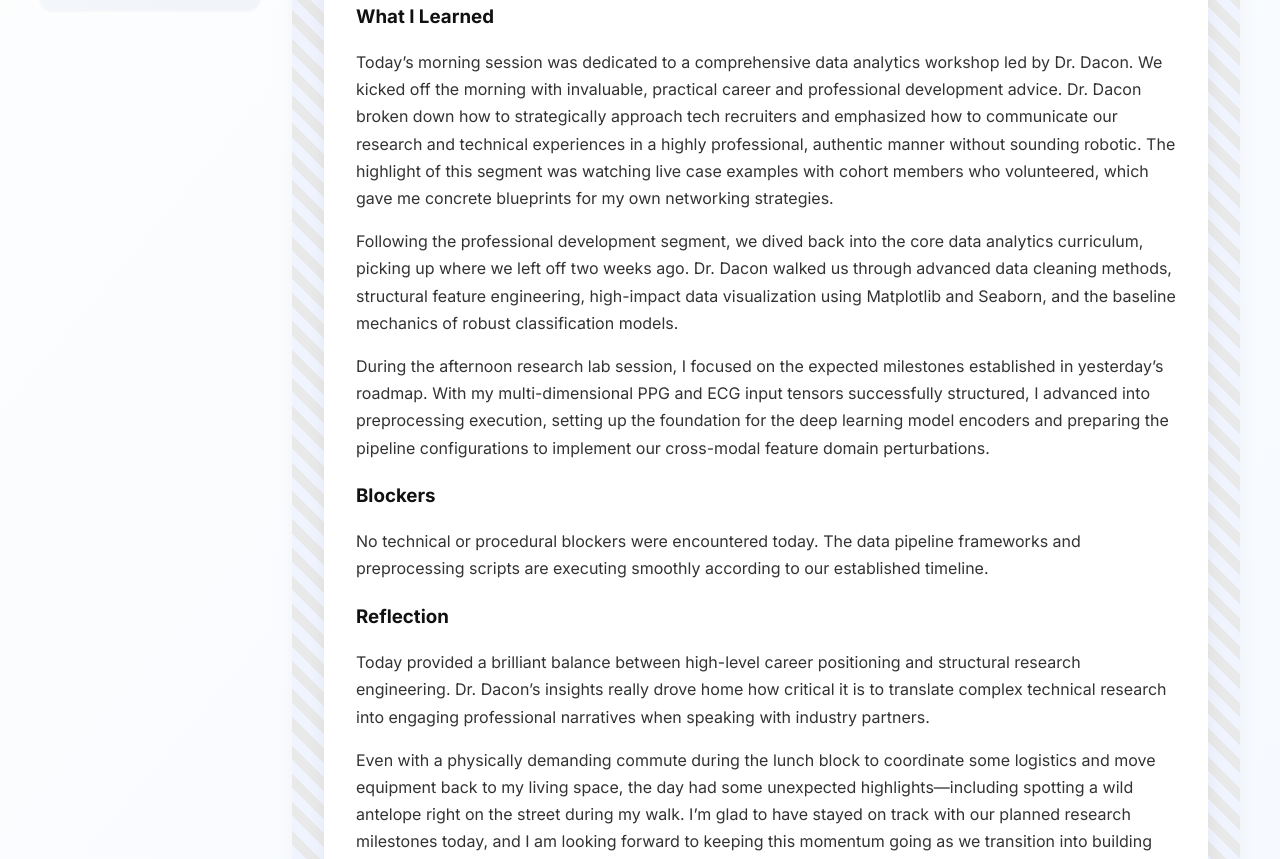
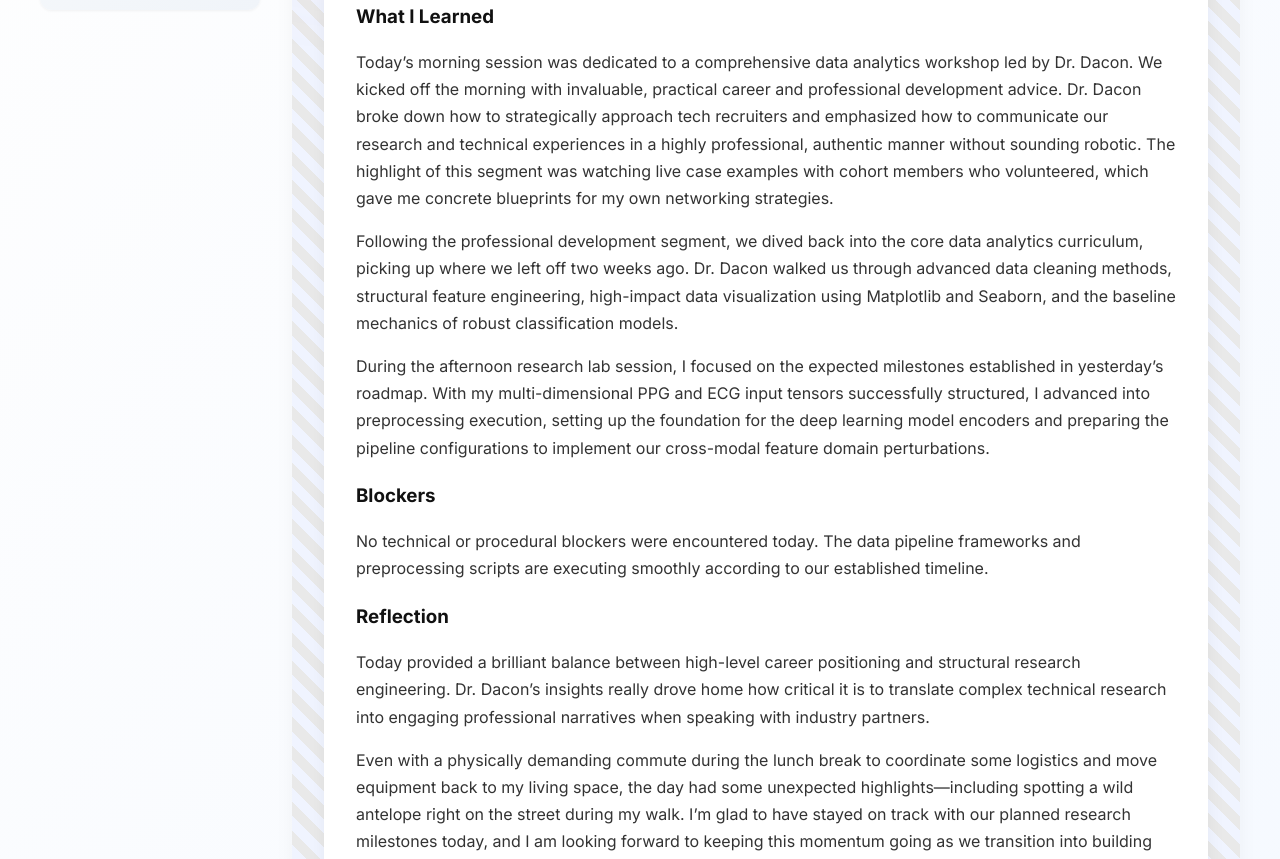
Before and after one commit to Kosiso7-og/Kosiso7-ogceamls26.github.io, a Jekyll site: the page built from _posts/2026-06-24-day-22.md, in a window 1280 px wide. Shown: the part 385-1244 px from the top of the page. Built offline with Jekyll 4.4.1, drawn with Linux system fonts in a browser that asks for light colours; some of the changed text lies outside the part shown.

Commit message:
Fix minor typos in day 22 workshop notes

```diff
--- a/_posts/2026-06-24-day-22.md
+++ b/_posts/2026-06-24-day-22.md
@@ -6,7 +6,7 @@ permalink: /day22.html
 tags: ["research-log", "workshop", "data-analytics", "career-development", "in-person"]
 
 what_i_learned: |
-  Today's morning session was dedicated to a comprehensive data analytics workshop led by Dr. Dacon. We kicked off the morning with invaluable, practical career and professional development advice. Dr. Dacon broken down how to strategically approach tech recruiters and emphasized how to communicate our research and technical experiences in a highly professional, authentic manner without sounding robotic. The highlight of this segment was watching live case examples with cohort members who volunteered, which gave me concrete blueprints for my own networking strategies.
+  Today's morning session was dedicated to a comprehensive data analytics workshop led by Dr. Dacon. We kicked off the morning with invaluable, practical career and professional development advice. Dr. Dacon broke down how to strategically approach tech recruiters and emphasized how to communicate our research and technical experiences in a highly professional, authentic manner without sounding robotic. The highlight of this segment was watching live case examples with cohort members who volunteered, which gave me concrete blueprints for my own networking strategies.
 
   Following the professional development segment, we dived back into the core data analytics curriculum, picking up where we left off two weeks ago. Dr. Dacon walked us through advanced data cleaning methods, structural feature engineering, high-impact data visualization using Matplotlib and Seaborn, and the baseline mechanics of robust classification models.
 
@@ -18,5 +18,5 @@ blockers: |
 reflection: |
   Today provided a brilliant balance between high-level career positioning and structural research engineering. Dr. Dacon’s insights really drove home how critical it is to translate complex technical research into engaging professional narratives when speaking with industry partners.
 
-  Even with a physically demanding commute during the lunch block to coordinate some logistics and move equipment back to my living space, the day had some unexpected highlights—including spotting a wild antelope right on the street during my walk. I'm glad to have stayed on track with our planned research milestones today, and I am looking forward to keeping this momentum going as we transition into building the deep learning architecture models.
+  Even with a physically demanding commute during the lunch break to coordinate some logistics and move equipment back to my living space, the day had some unexpected highlights—including spotting a wild antelope right on the street during my walk. I'm glad to have stayed on track with our planned research milestones today, and I am looking forward to keeping this momentum going as we transition into building the deep learning architecture models.
 ---
```
